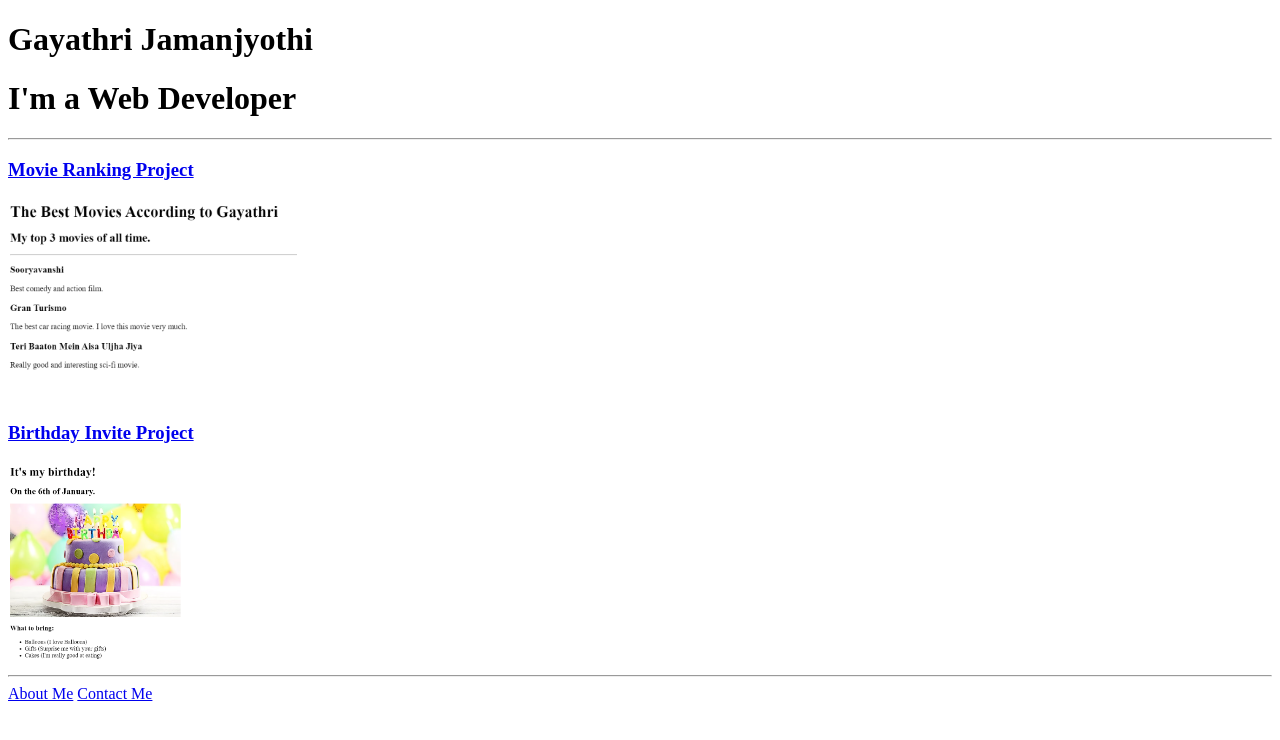
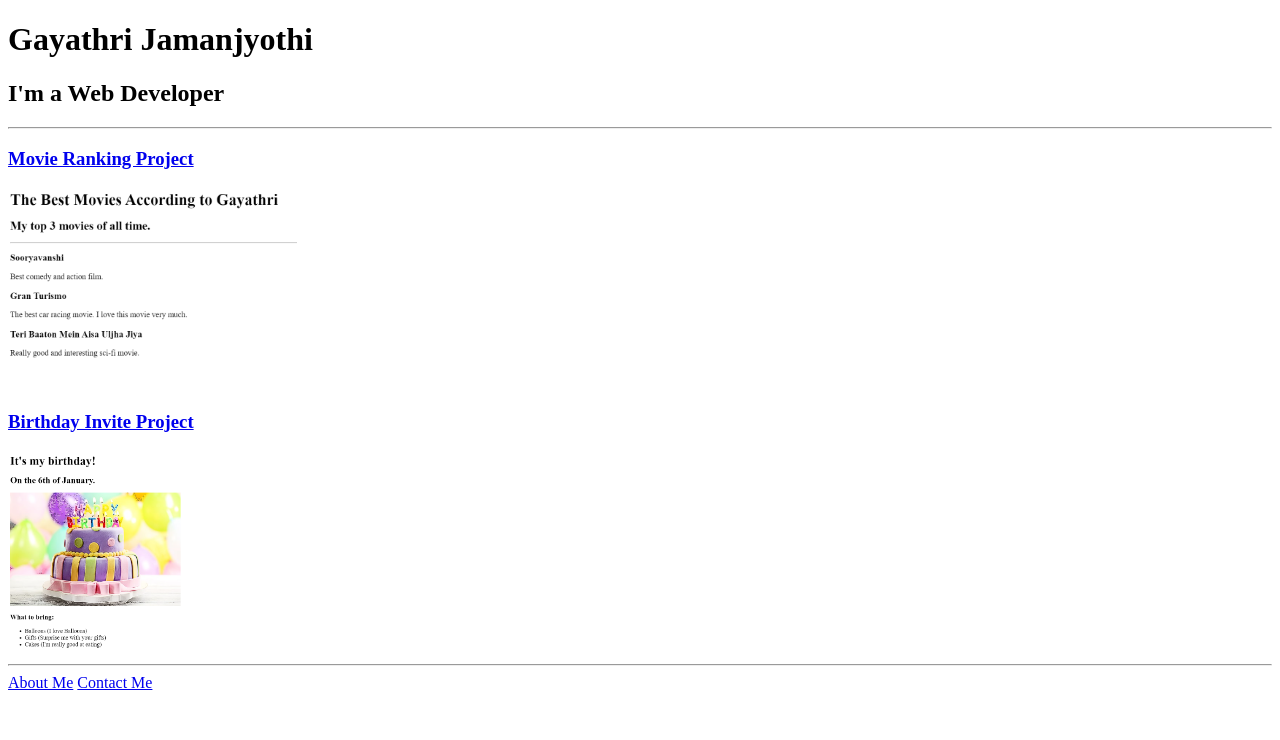
Before and after one commit to gayathri-jam/html.portfolio, a plain HTML site: page index.html in a window 1280 px wide. Drawn offline with Linux system fonts and the light colour scheme.

Commit message:
Update index.html

```diff
--- a/index.html
+++ b/index.html
@@ -6,7 +6,7 @@
  </head>
  <body>
     <h1>Gayathri Jamanjyothi</h1>
-    <h1>I'm a Web Developer</h1>
+    <h2>I'm a Web Developer</h2>
     <hr>
     <a href="./public/movie-ranking.html"><h3>Movie Ranking Project</h3></a>
     <img src="./assets/images/movie-ranking.png" height="200" alt="Movie Ranking Project Screenshot">
```
